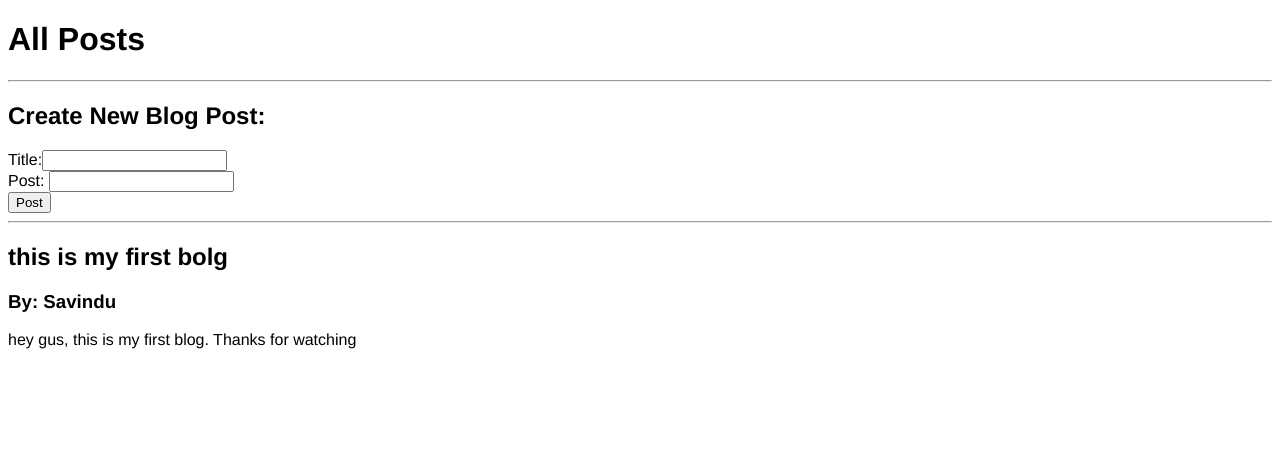
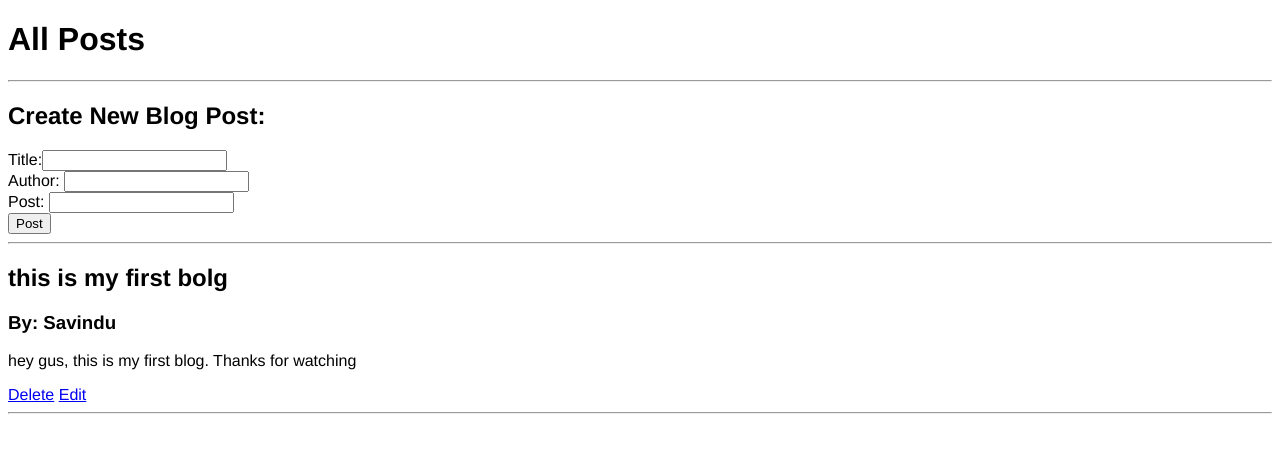
Before and after one commit to savinduekanayake/Blog, a Flask app: template templates/post.html in a window 1280 px wide. Shown: the top 453 px of the page. Run offline with Flask 2, Linux system fonts and the light colour scheme; the template is opened without the code that fills it: values that come from a table or form of the project are taken from there, others are empty; data comes from the database, SQL or seed files in the repository; both versions use the stored data as it was after the commit.

Commit message:
implemented delete

```diff
--- a/app.py
+++ b/app.py
@@ -1,4 +1,4 @@
-from flask import Flask, render_template,request
+from flask import Flask, render_template,request,redirect
 from flask_sqlalchemy import SQLAlchemy
 from datetime import datetime
 
@@ -19,18 +19,18 @@ class BlogPost(db.Model):
 
 
 
-all_posts = [
-    {
-        'title': 'Post 1',
-        'content': 'this is the content of post 1',
-        'author': 'Savindu'
-    },
-    {
-        'title': 'Post 2',
-        'content': 'this is the content of post 2',
+# all_posts = [
+#     {
+#         'title': 'Post 1',
+#         'content': 'this is the content of post 1',
+#         'author': 'Savindu'
+#     },
+#     {
+#         'title': 'Post 2',
+#         'content': 'this is the content of post 2',
 
-    },
-]
+#     },
+# ]
 
 @app.route('/')
 def home():
@@ -42,7 +42,8 @@ def posts():
     if request.method == 'POST':
         post_title= request.form['title']
         post_content = request.form['content']
-        new_post = BlogPost(title=post_title,content=post_content, author='Savindu')
+        post_author= request.form['author']
+        new_post = BlogPost(title=post_title,content=post_content, author=post_author)
         db.session.add(new_post)    #added to session
         db.session.commit()         #added to db
         return redirect('/posts')
@@ -50,14 +51,21 @@ def posts():
         all_posts = BlogPost.query.order_by(BlogPost.date_posted).all()
         return render_template('post.html',posts=all_posts)
 
-@app.route('/home/users/<string:name>/posts/<int:id>')
-def hello(name,id):
-    return "hello, " + name + " your id is: " + str(id)
+# @app.route('/home/users/<string:name>/posts/<int:id>')
+# def hello(name,id):
+#     return "hello, " + name + " your id is: " + str(id)
 
 
-@app.route('/onlyget', methods=['GET'])
-def get_req():
-    return "you can only get this webpage"
+# @app.route('/onlyget', methods=['GET'])
+# def get_req():
+#     return "you can only get this webpage"
+
+@app.route('/posts/delete/<int:id>')
+def delete(id):
+    post = BlogPost.query.get_or_404(id)
+    db.session.delete(post)
+    db.session.commit()
+    return redirect('/posts')
 
 if __name__ == "__main__":
     app.run(debug=True)
--- a/templates/post.html
+++ b/templates/post.html
@@ -13,6 +13,8 @@
     <h2>Create New Blog Post:</h2>
     <form action="/posts" method='POST'>
         Title:<input type="text" name="title" id="title"va>
+        <br>
+        Author: <input type="text" name="author" id="author">
         <br>
         Post: <input type="text" name="content" id="content">
         <br>
@@ -31,6 +33,10 @@
         {% endif %}
 
         <p>{{ post.content }}</p>
+        <a href="/posts/delete/{{post.id}}" >Delete</a>
+        <a href="/posts/edit/{{post.id}}" >Edit</a>
+        <hr>
+
     {% endfor %}
 
  {% endblock %}
```
Also changed, not shown: posts.db.
